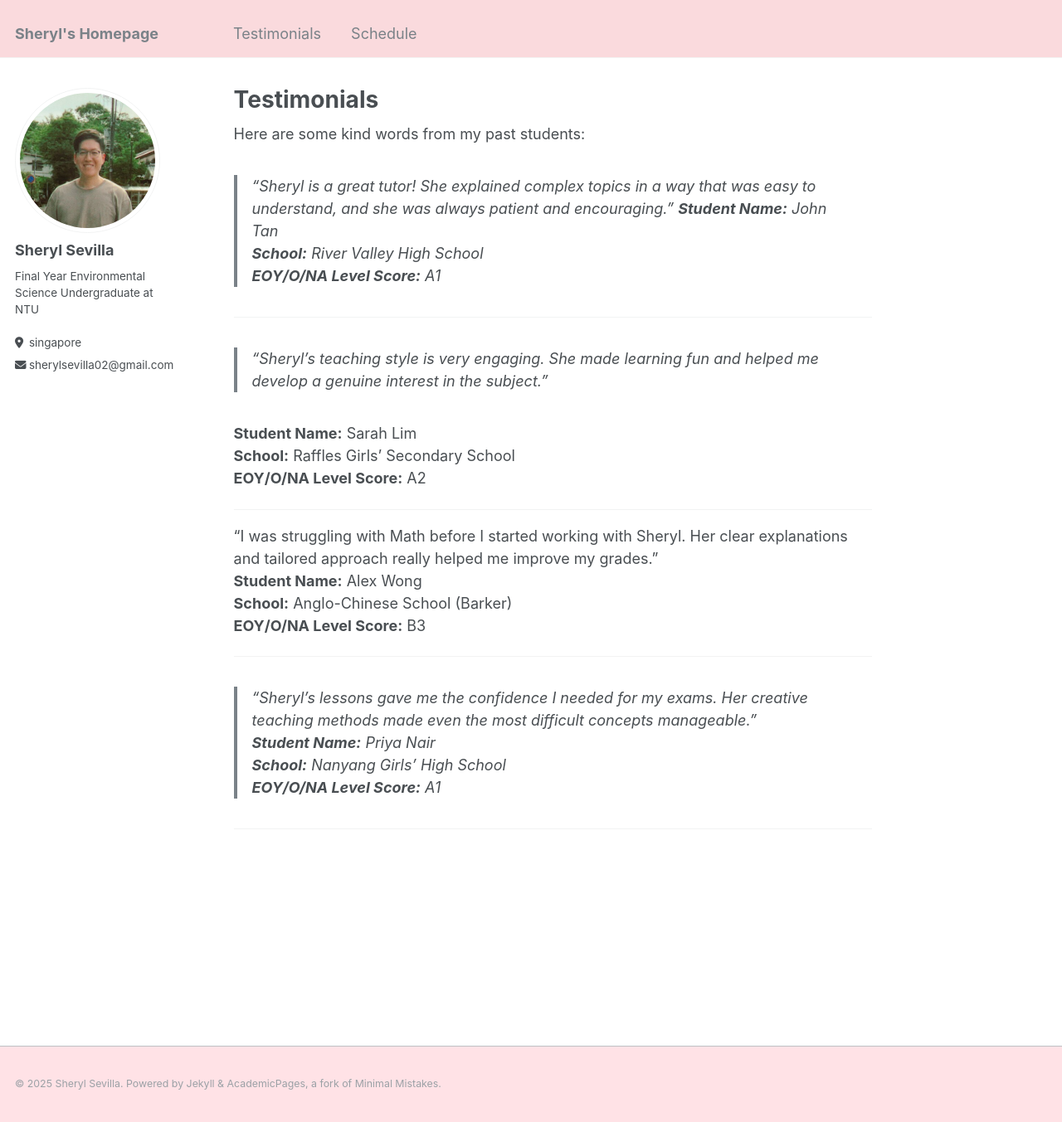
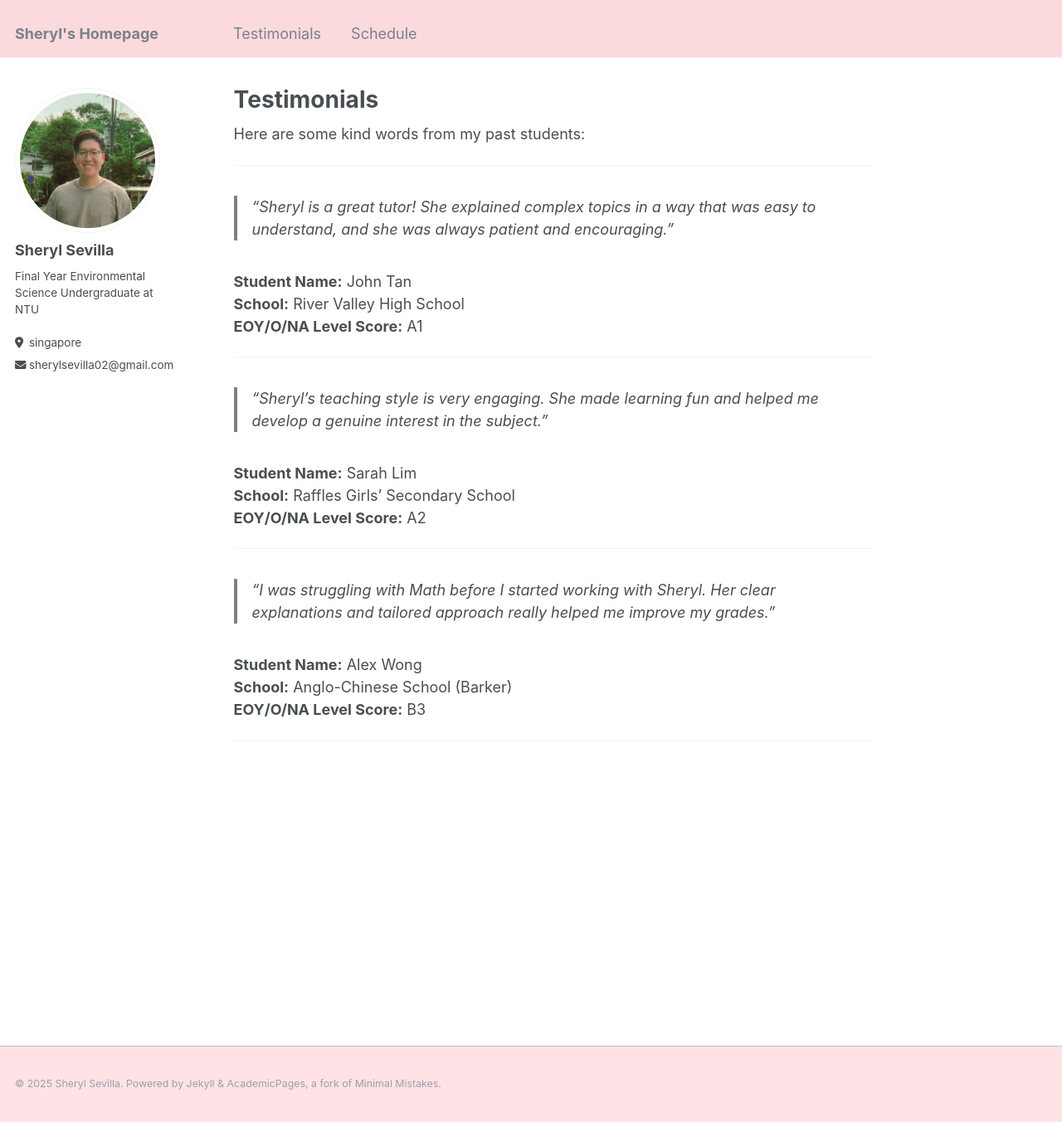
Before and after one commit to teachsheryl/teachsheryl.github.io, a Jekyll site: the page built from _pages/testimonials.md, in a window 1280 px wide and 1353 px high. Shown: the whole window at 83% size. Built offline with Jekyll 4.4.1, drawn with Linux system fonts in a browser that asks for light colours.

Commit message:
Update testimonials.md

```diff
--- a/_pages/testimonials.md
+++ b/_pages/testimonials.md
@@ -6,7 +6,10 @@ permalink: /testimonials/
 
 Here are some kind words from my past students:
 
+---
+
 > "Sheryl is a great tutor! She explained complex topics in a way that was easy to understand, and she was always patient and encouraging."
+
 **Student Name:** John Tan
 **School:** River Valley High School
 **EOY/O/NA Level Score:** A1
@@ -21,16 +24,10 @@ Here are some kind words from my past students:
 
 ---
 
-"I was struggling with Math before I started working with Sheryl. Her clear explanations and tailored approach really helped me improve my grades."
+> "I was struggling with Math before I started working with Sheryl. Her clear explanations and tailored approach really helped me improve my grades."
+
 **Student Name:** Alex Wong
 **School:** Anglo-Chinese School (Barker)
 **EOY/O/NA Level Score:** B3
 
 ---
-
-> "Sheryl's lessons gave me the confidence I needed for my exams. Her creative teaching methods made even the most difficult concepts manageable."
-**Student Name:** Priya Nair
-**School:** Nanyang Girls' High School
-**EOY/O/NA Level Score:** A1
-
----
```
